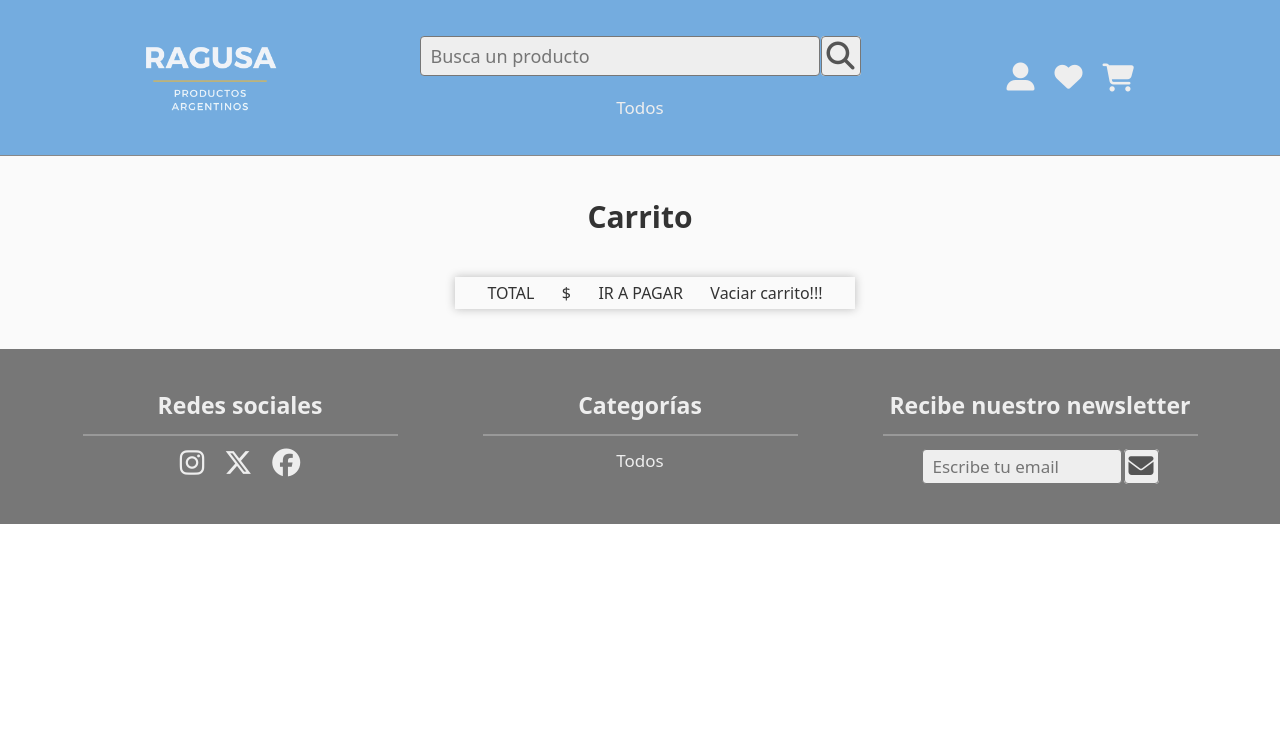
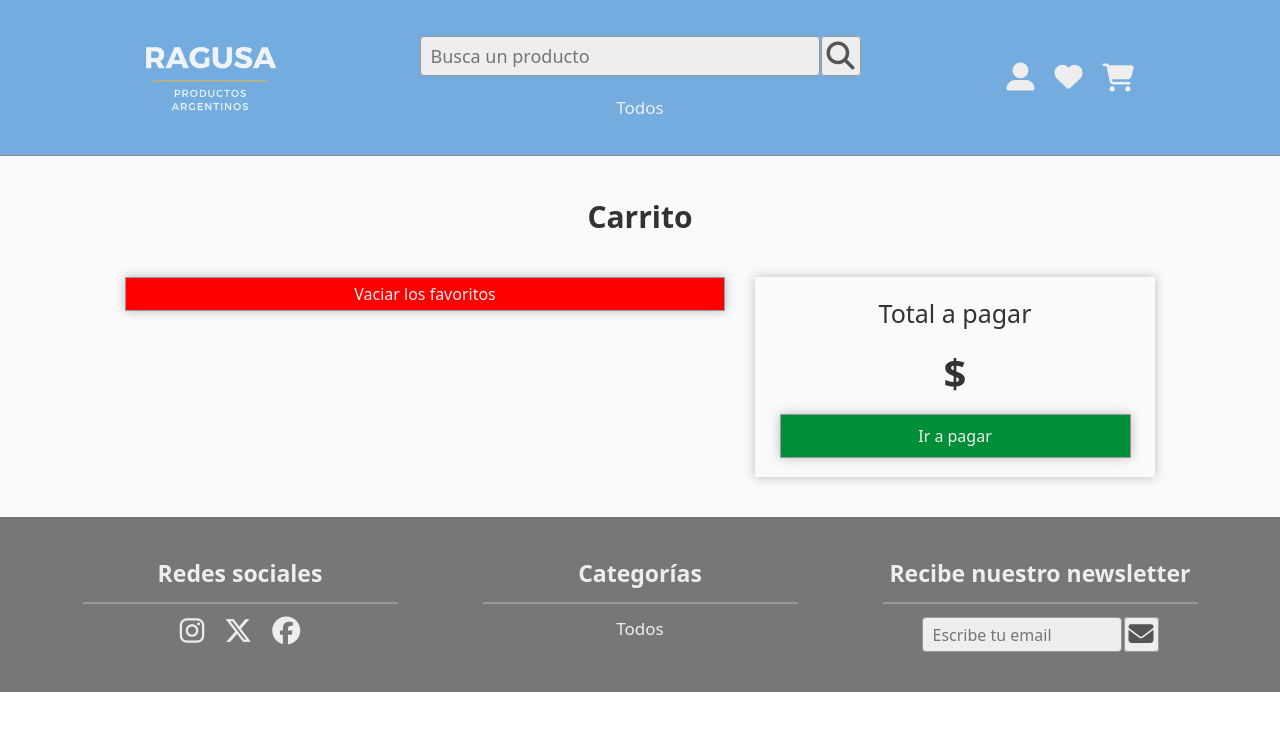
Before and after one commit to lautaroreche/E-Commerce-Django, a Django app: template ecommerce_app/templates/cart.html in a window 1280 px wide. Shown: the top 731 px of the page. Run offline with Django 5.2, Linux system fonts and the light colour scheme; the template is opened without the code that fills it, so the values that code supplies are empty.

Commit message:
Refactor for more scalability and end cart section

```diff
--- a/cart/views.py
+++ b/cart/views.py
@@ -1,5 +1,4 @@
 from django.shortcuts import redirect
-from django.http import HttpResponse
 from ecommerce_app.models import Product
 from .cart import Cart
 
@@ -18,7 +17,7 @@ def remove_from_cart(request, product_id):
     return redirect("/home/")
 
 
-def decrement_product_from_cart(request, product_id):
+def decrement_from_cart(request, product_id):
     cart = Cart(request)
     product = Product.objects.get(id = product_id)
     cart.decrement(product)
--- a/ecommerce/settings.py
+++ b/ecommerce/settings.py
@@ -73,6 +73,7 @@ TEMPLATES = [
                 'django.contrib.auth.context_processors.auth',
                 'django.contrib.messages.context_processors.messages',
                 'cart.context_processor.total_cart_amount',
+                'favorites.context_processor.has_favorites',
             ],
         },
     },
--- a/ecommerce/urls.py
+++ b/ecommerce/urls.py
@@ -16,8 +16,8 @@ Including another URLconf
 """
 from django.contrib import admin
 from django.urls import path
-from ecommerce_app.views import home, search, filter, account, cart, newsletter, error, congrats, favorites
-from cart.views import add_to_cart, remove_from_cart, decrement_product_from_cart, clear_cart
+from ecommerce_app.views import home, search, filter, account, cart, newsletter, favorites, feedback
+from cart.views import add_to_cart, remove_from_cart, decrement_from_cart, clear_cart
 from favorites.views import add_to_favorites, remove_from_favorites, clear_favorites
 
 
@@ -29,14 +29,13 @@ urlpatterns = [
     path('account/', account, name = 'account'),
     path('cart/', cart, name = 'cart'),
     path('newsletter/', newsletter, name = 'newsletter'),
-    path('error/', error, name = 'error'),
-    path('congrats/', congrats, name = 'congrats'),
     path('add_to_cart/<int:product_id>/', add_to_cart, name = 'add_to_cart'),
     path('remove_from_cart/<int:product_id>/', remove_from_cart, name = 'remove_from_cart'),
-    path('decrement_product_from_cart/<int:product_id>/', decrement_product_from_cart, name = 'decrement_product_from_cart'),
+    path('decrement_from_cart/<int:product_id>/', decrement_from_cart, name = 'decrement_from_cart'),
     path('clear_cart/', clear_cart, name = 'clear_cart'),
     path('favorites/', favorites, name = 'favorites'),
     path('add_to_favorites/<int:product_id>/', add_to_favorites, name = 'add_to_favorites'),
     path('remove_from_favorites/<int:product_id>/', remove_from_favorites, name = 'remove_from_favorites'),
     path('clear_favorites/', clear_favorites, name = 'clear_favorites'),
+    path('feedback/', feedback, name = 'feedback'),
 ]
--- a/ecommerce_app/static/styles/style.css
+++ b/ecommerce_app/static/styles/style.css
@@ -3,7 +3,10 @@
     --dark-color: #333;
     --light-color: #eee;
     --bad-color: #ff0000;
+    --warning-color: #ffe150;
     --good-color: #008f39;
+    --border-dark-color: #999;
+    --border-light-color: #ddd;
 }
 
 * {
@@ -103,7 +106,7 @@ i {
 
 .buscador-menu input, .buscador-menu i, .email-newsletter input, .email-newsletter i {
     background-color: var(--light-color);
-    border: 1px solid #777;
+    border: 1px solid var(--border-dark-color);
     border-radius: 4px;
 }
 
@@ -122,15 +125,12 @@ button {
     gap: 3px;
 }
 
-.total_cart_amount {
-    font-size: 17px;
-    color: var(--light-color);
-}
-
 main {
     background-color: #fafafa;
     padding: 40px;
     display: flex;
+    justify-content: center;
+    align-items: center;
     flex-direction: column;
     gap: 40px;
 }
@@ -264,7 +264,7 @@ footer div {
     padding-left: 10px;
     width: 250px;
     height: 35px;
-    font-size: 17px;
+    font-size: 16px;
 }
 
 .email-newsletter i {
@@ -324,30 +333,34 @@ footer div {
     font-size: 20px;
     font-weight: 500;
     cursor: pointer;
+    color: var(--light-color);
 }
 
 .boton-card-message-error {
     background-color: var(--bad-color);
-    color: var(--light-color);
 }
 
-.boton-card-message-congrats {
+.boton-card-message-success {
     background-color: var(--good-color);
 }
 
-.cards-container-cart, .cards-container-favorites {
+.boton-card-message-warning {
+    background-color: var(--main-color);
+}
+
+.cards-container-list {
     display: flex;
     flex-direction: row;
-    justify-content: center;
+    align-items: start;
     gap: 30px;
 }
 
-.cards-producto-cart, .cards-producto-favorites {
+.cards-producto, .cards-producto {
     flex-direction: column;
     gap: 15px;
 }
 
-.card-producto-cart, .card-producto-favorites {
+.card-producto-list {
     padding: 5px;
     display: flex;
     flex-direction: row;
@@ -401,9 +414,18 @@ footer div {
 
 .card-total-cart {
     padding: 5px;
-    align-items: start;
     box-shadow: 0 0 10px #bbb;
     width: 400px;
+    height: 200px;
+}
+
+.card-total-cart p:first-child {
+    font-size: 25px;
+}
+
+.final-cart-price {
+    font-size: 40px;
+    font-weight: 600;
 }
 
 .imagen-card-producto .fa-heart {
@@ -420,6 +442,7 @@ footer div {
 
 .clear-favorites, .clear-cart {
     background-color: var(--bad-color);
+    border: 1px solid var(--border-dark-color);
 }
 
 .clear-favorites a, .clear-cart a {
@@ -427,6 +450,21 @@ footer div {
     width: 100%;
     text-align: center;
 }
+
+.pay-cart {
+    width: 90%;
+    border: 1px solid var(--border-dark-color);
+    background-color: var(--good-color);
+    box-shadow: 0 0 10px #bbb;
+}
+
+.pay-cart a {
+    padding: 10px;
+    width: 90%;
+    color: var(--light-color);
+    text-align: center;
+}
+
 
 @media screen  and (max-width: 1400px) {
     header {
--- a/ecommerce_app/templates/account.html
+++ b/ecommerce_app/templates/account.html
@@ -5,7 +5,6 @@
 
 {% block content %}
     <main>
-
         <h2>Información Personal</h2>
         <div>
             <h3>Mis datos</h3>
--- a/ecommerce_app/templates/base.html
+++ b/ecommerce_app/templates/base.html
@@ -42,7 +42,11 @@
                 <i class="fa-solid fa-user-large"></i>
             </a>
             <a href="{% url 'favorites' %}">
-                <i class="fa-solid fa-heart"></i>
+                {% if has_favorites %}
+                    <i class="fa-solid fa-heart-circle-plus"></i>
+                {% else %}
+                    <i class="fa-solid fa-heart"></i>
+                {% endif %}
             </a>
             <a href="{% url 'cart' %}" class="cart_icon_amount">
                 {% if total_cart_amount > 0 %}
--- a/ecommerce_app/templates/cart.html
+++ b/ecommerce_app/templates/cart.html
@@ -6,17 +6,16 @@
 {% block content %}
     <main>
         <h2>Carrito</h2>
-        <div class="cards-container-cart">
-            {% include 'product_cards_cart.html' %}
-            <div class="card-total-cart flex-evenly">
-                <p>TOTAL</p>
-                <p>${{ total|floatformat:0 }}</p>
-                <a href="">
-                    IR A PAGAR
-                </a>
-                <a href="{% url 'clear_cart' %}">
-                    <p>Vaciar carrito!!!</p>
-                </a>
+        <div class="cards-container-list">
+            {% include 'product_cards_list.html' %}
+            <div class="card-total-cart flex-center flex-evenly flex-column">
+                <p>Total a pagar</p>
+                <p class="final-cart-price">${{ total|floatformat:0 }}</p>
+                <div class="flex-evenly pay-cart">
+                    <a href="">
+                        Ir a pagar
+                    </a>
+                </div>
             </div>
         </div>
     </main>
--- a/ecommerce_app/templates/favorites.html
+++ b/ecommerce_app/templates/favorites.html
@@ -6,8 +6,8 @@
 {% block content %}
     <main>
         <h2>Favorites</h2>
-        <div class="cards-container-favorites">
-            {% include 'product_cards_favorites.html' %}
+        <div>
+            {% include 'product_cards_list.html' %}
         </div>
     </main>
 {% endblock %}
--- a/ecommerce_app/templates/product_cards_cart.html
+++ /dev/null
@@ -1,42 +0,0 @@
-{% load static %}
-<div class="cards-producto-cart flex-center">
-    {% if request.session.cart.items %}
-        {% for id, producto in request.session.cart.items %}
-            <div class="card-producto-cart">
-                <img src="{% static producto.image %}" alt="{{ producto.name }}">
-                <div class="detalle-producto-cart flex-column flex-center flex-evenly">
-                    <p class="nombre-producto">{{ producto.name }}</p>
-                    <div class="info-cantidad-cart flex-evenly flex-row flex-center">
-                        <a href="{% url 'decrement_product_from_cart' id %}" class="decrement-cart">
-                            <i class="fa-solid fa-minus"></i>
-                        </a>
-                        <p>{{ producto.quantity }}</p>
-                        <a href="{% url 'add_to_cart' id %}" class="add-cart">
-                            <i class="fa-solid fa-plus"></i>
-                        </a>
-                    </div>
-                </div>
-                <div>
-                    {% for id_subtotal, subtotal in subtotal_dict.items %}
-                        {% if id_subtotal == id %}
-                            <p class="subtotal-price">${{ subtotal|floatformat:0 }}</p>
-                        {% endif %}
-                    {% endfor %}
-                    {% if producto.quantity|stringformat:"s" > "1" %}
-                        <p class="subtotal-price-detail">(${{producto.price|floatformat:0}} x {{producto.quantity}})</p>
-                    {% endif %}
-                </div>
-                <div class="xmark">
-                    <a href="{% url 'remove_from_cart' id %}">
-                        <i class="fa-solid fa-xmark"></i>
-                    </a>
-                </div>
-            </div>
-        {% endfor %}
-        <div class="card-producto-cart flex-evenly clear-cart">
-            <a href="{% url 'clear_cart' %}">
-                Vaciar el carrito
-            </a>
-        </div>
-    {% endif  %}
-</div>
--- /dev/null
+++ b/ecommerce_app/templates/product_cards_list.html
@@ -0,0 +1,65 @@
+{% load static %}
+
+<div class="cards-producto flex-center">
+    {% for id, producto in productos %}
+        <div class="card-producto-list flex-evenly">
+            <img src="{% static producto.image %}" alt="{{ producto.name }}">
+            <div class="detalle-producto-list flex-column flex-evenly flex-center">
+                <p class="nombre-producto">{{ producto.name }}</p>
+                <div class="manage-cantidad-list flex-center flex-row flex-evenly">
+                    <a href="{% url 'decrement_from_cart' id %}" class="decrement-cart">
+                        <i class="fa-solid fa-minus"></i>
+                    </a>
+                    {% if is_cart %}
+                        <p>{{ producto.quantity }}</p>
+                    {% endif %}
+                    <a href="{% url 'add_to_cart' id %}" class="add-cart">
+                        <i class="fa-solid fa-plus"></i>
+                    </a>
+                </div>
+            </div>
+            <div>
+                {% if is_cart %}
+                    {% for id_subtotal, subtotal in subtotal_dict.items %}
+                        {% if id_subtotal == id %}
+                            <p class="subtotal-price">${{ subtotal|floatformat:0 }}</p>
+                        {% endif %}
+                    {% endfor %}
+                    {% if producto.quantity|stringformat:"s" > "1" %}
+                        <p class="subtotal-price-detail">(${{producto.price|floatformat:0}} x {{producto.quantity}})</p>
+                    {% endif %}
+                {% else %}
+                    <p class="subtotal-price">${{ producto.price|floatformat:0 }}</p>
+                {% endif %}
+            </div>
+            <div class="xmark">
+                {% if is_cart %}
+                    <a href="{% url 'remove_from_cart' id %}">
+                        <i class="fa-solid fa-xmark"></i>
+                    </a>
+                {% else %}
+                    <a href="{% url 'remove_from_favorites' id %}">
+                        <i class="fa-solid fa-xmark"></i>
+                    </a>
+                {% endif %}
+            </div>
+        </div>
+    {% endfor %}
+    <div class="card-producto-list flex-evenly
+        {% if is_cart %}
+            clear-cart
+        {% else %}
+            clear-favorites
+        {% endif %}
+        ">
+        {% if is_cart %}
+            <a href="{% url 'clear_cart' %}">
+                Vaciar el carrito
+            </a>
+        {% else %}
+            <a href="{% url 'clear_favorites' %}">
+                Vaciar los favoritos
+            </a>
+        {% endif %}
+    </div>
+</div>
--- a/ecommerce_app/templates/product_cards_standard.html
+++ b/ecommerce_app/templates/product_cards_standard.html
@@ -15,7 +15,7 @@
             <hr>
             <p class="nombre-producto">{{ producto.name }}</p>
             <div class="final-card flex-evenly">
-                <a href="{% url 'decrement_product_from_cart' producto.id %}" class="decrement-cart">
+                <a href="{% url 'decrement_from_cart' producto.id %}" class="decrement-cart">
                     <i class="fa-solid fa-minus"></i>
                 </a>
                 <p>${{ producto.price|floatformat:0 }}</p>
```
Also changed, not shown: other parts of ecommerce_app/static/styles/style.css (+18 -9 lines), ecommerce_app/templates/congrats.html (deleted, +0 -28 lines), ecommerce_app/templates/error.html (deleted, +0 -28 lines), ecommerce_app/templates/feedback.html (added, +51 -0 lines), ecommerce_app/templates/product_cards_favorites.html (deleted, +0 -31 lines), ecommerce_app/views.py (+41 -41 lines), favorites/context_processor.py (added, +7 -0 lines), cart/context_processor.py (line endings or trailing spaces), ecommerce_app/static/images/favicon.png.
